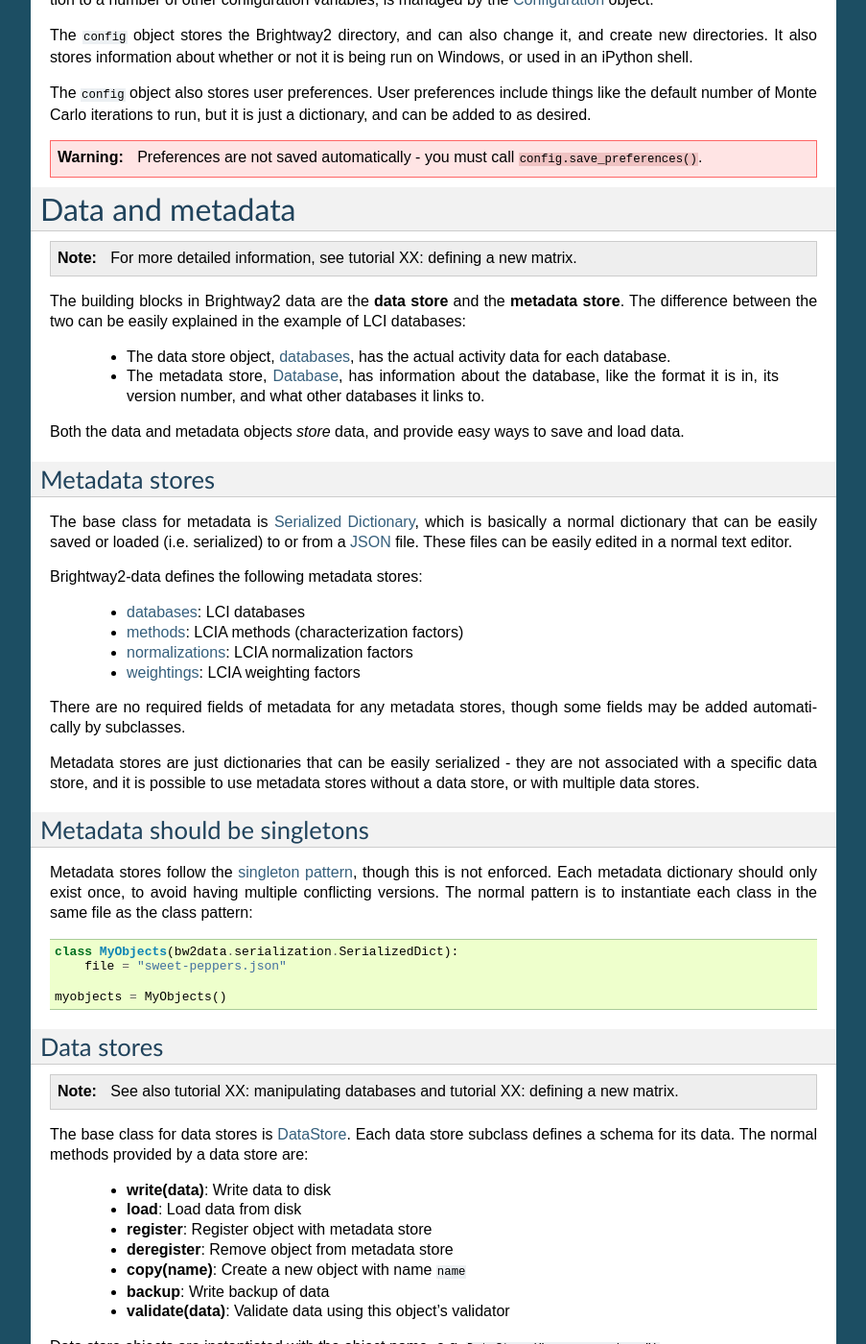
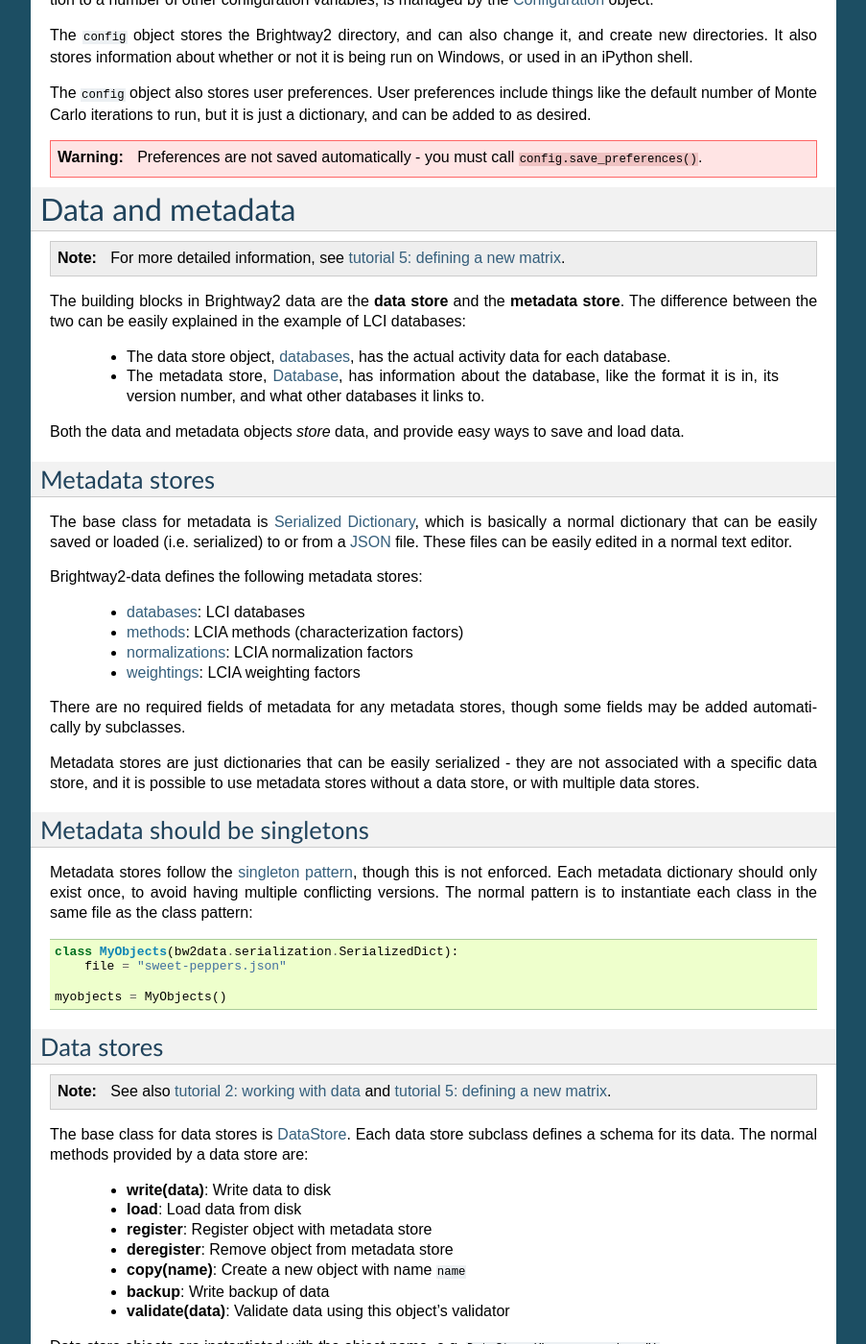
Before and after one commit to brightway-lca/brightway2-data, a Sphinx documentation site: the page built from docs/index.rst, in a window 1280 px wide and 1400 px high, scrolled down 587 px. Shown: the whole window at 96% size, without its empty margins (198-1101 px from the left). Built offline with Sphinx 7.4.7, drawn with Linux system fonts in a browser that asks for light colours.

Commit message:
Updated docs to link to tutorials

```diff
--- a/docs/index.rst
+++ b/docs/index.rst
@@ -36,7 +36,7 @@
 Data and metadata
 =================
 
-.. note:: For more detailed information, see tutorial XX: defining a new matrix.
+.. note:: For more detailed information, see `tutorial 5: defining a new matrix <http://nbviewer.ipython.org/url/brightwaylca.org/tutorials/Tutorial%205%20-%20Defining%20A%20New%20Matrix.ipynb>`_.
 
 The building blocks in Brightway2 data are the **data store** and the **metadata store**. The difference between the two can be easily explained in the example of LCI databases:
 
@@ -76,7 +76,7 @@
 Data stores
 -----------
 
-.. note:: See also tutorial XX: manipulating databases and tutorial XX: defining a new matrix.
+.. note:: See also `tutorial 2: working with data <http://nbviewer.ipython.org/url/brightwaylca.org/tutorials/Tutorial%202%20-%20Working%20with%20data.ipynb>`_ and `tutorial 5: defining a new matrix <http://nbviewer.ipython.org/url/brightwaylca.org/tutorials/Tutorial%205%20-%20Defining%20A%20New%20Matrix.ipynb>`_.
 
 The base class for data stores is :ref:`datastore`. Each data store subclass defines a schema for its data. The normal methods provided by a data store are:
 
```
